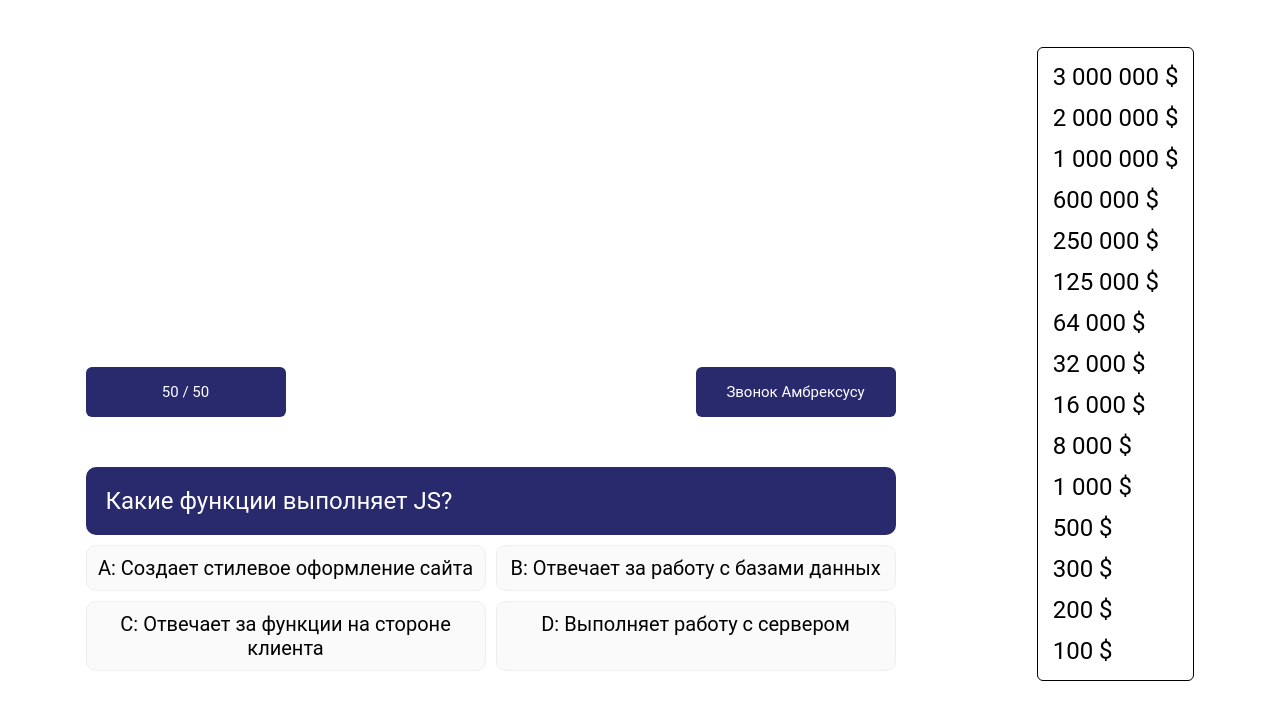
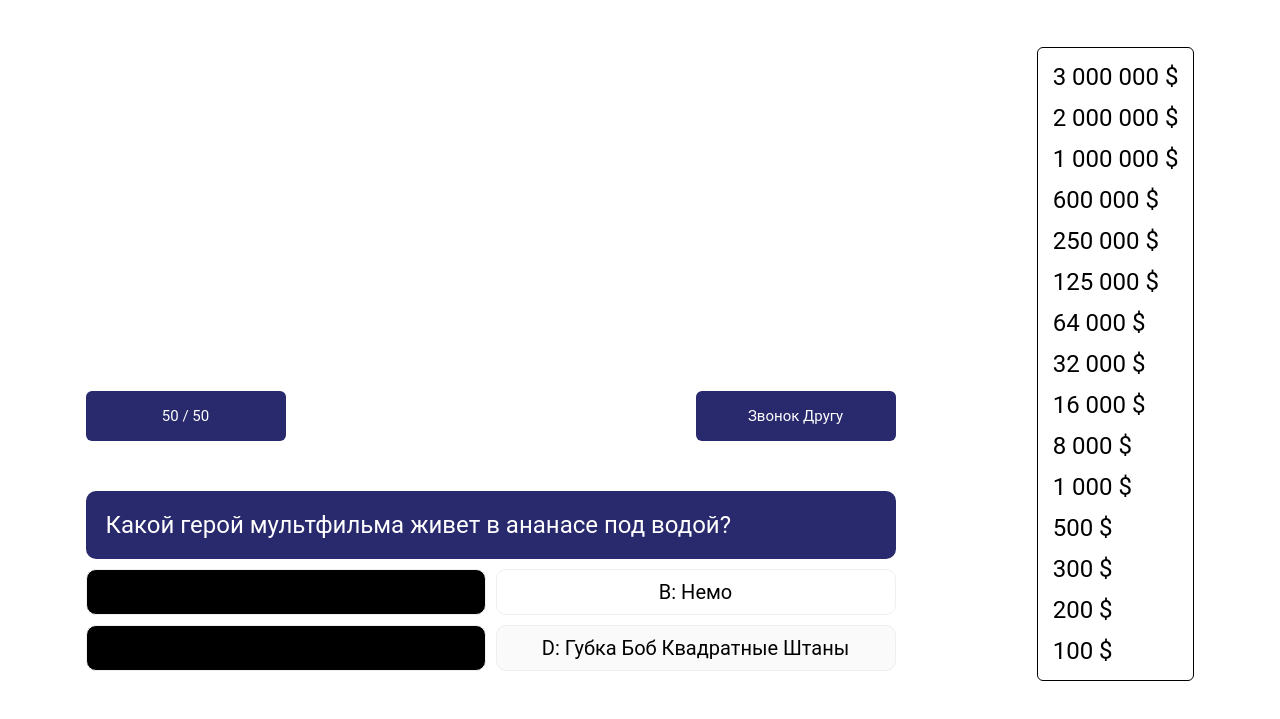
Before and after one commit to stratorr/FE-JS-Course, a plain HTML site: page Mini-Projects JS/Who want to be a millionare/src/index.html in a window 1280 px wide. Both pictures are taken after a click on the button "50 / 50". Shown: the part 81-800 px from the top of the page. Drawn offline with Linux system fonts and the light colour scheme.

Commit message:
Add 50/50 Function

```diff
--- a/Mini-Projects JS/Who want to be a millionare/src/index.html
+++ b/Mini-Projects JS/Who want to be a millionare/src/index.html
@@ -21,7 +21,7 @@
         <div id="quizWrap">
           <div class="special__option">
             <button class="btn-default fifty-fifty">50 / 50</button>
-            <button class="btn-default call-friend">Звонок Амбрексусу</button>
+            <button class="btn-default call-friend">Звонок Другу</button>
           </div>
         </div>
       </div>
@@ -46,7 +46,7 @@
     </section>
     <div class="game__end hide">
       <div class="title">Game Over</div>
-      <div class="earnPoints title">0</div>
+      <div class="earnPoints title"></div>
       <div class="center">
         <button class="restart__btn btn">Restart Game</button>
       </div>
--- a/Mini-Projects JS/Who want to be a millionare/src/js/app.js
+++ b/Mini-Projects JS/Who want to be a millionare/src/js/app.js
@@ -110,9 +110,9 @@
 
   //GameOver
   function gameOver() {
-    if (quiz.now === 5) earnPoints.textContent = "1000 $";
-    if (quiz.now === 10) earnPoints.textContent = "125 000 $";
-    earnPoints.textContent = money;
+    if (quiz.now >= 4) earnPoints.textContent = "Вы выиграли: 1000 $";
+    if (quiz.now >= 9) earnPoints.textContent = "Вы выиграли: 125 000 $";
+    if (quiz.now < 4) earnPoints.textContent = "Вы выиграли: 0 $";
     setTimeout(() => {
       gameEnd.classList.remove("hide");
     }, 1000);
@@ -135,21 +135,61 @@
   }
 
   //SPECIAL FUNC
+  let dataWrongIndex = [];
 
   function fiftyOption() {
-    console.log("50/50");
+    for (const el of quiz.hAns.children) {
+      //Проверка на верный ответ
+
+      if (quiz.data[quiz.now].answer === 0) {
+        if (el.getAttribute("data-idx") === "0") {
+          el.setAttribute("data", "50-true");
+        }
+      } else if (quiz.data[quiz.now].answer === 1) {
+        if (el.getAttribute("data-idx") === "1") {
+          el.setAttribute("data", "50-true");
+        }
+      } else if (quiz.data[quiz.now].answer === 2) {
+        if (el.getAttribute("data-idx") === "2") {
+          el.setAttribute("data", "50-true");
+        }
+      } else if (quiz.data[quiz.now].answer === 3) {
+        if (el.getAttribute("data-idx") === "3") {
+          el.setAttribute("data", "50-true");
+        }
+      }
+
+      //Закрасить неверные ответы
+
+      if (!el.getAttribute("data", "50-true")) {
+        el.style.backgroundColor = "black";
+      }
+
+      if (el.style.backgroundColor === "black" && el.hasAttribute("data-idx")) {
+        dataWrongIndex.push(el.getAttribute("data-idx", ""));
+      }
+    }
+    let random =
+      dataWrongIndex[Math.floor(Math.random() * dataWrongIndex.length)];
+
+    for (const label of quiz.hAns.children) {
+      if (label.getAttribute("data-idx") === random) {
+        label.style.backgroundColor = "transparent";
+      }
+    }
+    fifty.setAttribute("disabled", "disabled");
   }
 
   function friendOption() {
     if (quiz.data[quiz.now].answer === 0) {
-      alert("A");
+      alert("Я думаю ответ A");
     } else if (quiz.data[quiz.now].answer === 1) {
-      alert("B");
+      alert("Я думаю ответ B");
     } else if (quiz.data[quiz.now].answer === 2) {
-      alert("C");
+      alert("Я думаю ответ C");
     } else {
-      alert("D");
+      alert("Я думаю ответ D");
     }
-    callFriend.classList.add("hide");
+    callFriend.setAttribute("disabled", "disabled");
   }
 })();
--- a/Mini-Projects JS/Who want to be a millionare/src/js/data.js
+++ b/Mini-Projects JS/Who want to be a millionare/src/js/data.js
@@ -1,19 +1,29 @@
 const quiz = {
   data: [
     {
-      question: "Какие функции выполняет JS?",
+      question: "Какой герой мультфильма живет в ананасе под водой?",
       option: [
-        "A: Создает стилевое оформление сайта",
-        "B: Отвечает за работу с базами данных",
-        "C: Отвечает за функции на стороне клиента",
-        "D: Выполняет работу с сервером",
+        "A: Камбала",
+        "B: Немо",
+        "C: Рик и Морти",
+        "D: Губка Боб Квадратные Штаны",
       ],
-      answer: 2, // arrays start with 0, so answer is 70 meters
+      answer: 3,
     },
     {
-      question: "2 + 2?",
-      option: ["A: 2", "B: 4", "C: 3", "D: 5"],
-      answer: 1, // arrays start with 0, so answer is 70 meters
+      question: "Что является национальным животным Шотландии?",
+      option: ["A: Лошадь", "B: Единорог", "C: Волк", "D: Корова"],
+      answer: 1,
+    },
+    {
+      question: " Какая страна производит больше всего кофе в мире?",
+      option: ["A: Колумбия", "B: Индонезия", "C: Бразилия", "D: Вьетнам"],
+      answer: 2,
+    },
+    {
+      question: " Какой национальный вид спорта Канады?",
+      option: ["A: Боулинг", "B: Баскетбол", "C: Лакросс", "D: Футбол"],
+      answer: 3,
     },
     {
       question: "Какие функции выполняет JS?",
@@ -23,7 +33,7 @@ const quiz = {
         "C: Отвечает за функции на стороне клиента",
         "D: Выполняет работу с сервером",
       ],
-      answer: 0, // arrays start with 0, so answer is 70 meters
+      answer: 2,
     },
     {
       question: "Какие функции выполняет JS?",
@@ -33,7 +43,7 @@ const quiz = {
         "C: Отвечает за функции на стороне клиента",
         "D: Выполняет работу с сервером",
       ],
-      answer: 3, // arrays start with 0, so answer is 70 meters
+      answer: 2,
     },
     {
       question: "Какие функции выполняет JS?",
@@ -43,7 +53,7 @@ const quiz = {
         "C: Отвечает за функции на стороне клиента",
         "D: Выполняет работу с сервером",
       ],
-      answer: 2, // arrays start with 0, so answer is 70 meters
+      answer: 2,
     },
     {
       question: "Какие функции выполняет JS?",
@@ -53,7 +63,7 @@ const quiz = {
         "C: Отвечает за функции на стороне клиента",
         "D: Выполняет работу с сервером",
       ],
-      answer: 2, // arrays start with 0, so answer is 70 meters
+      answer: 2,
     },
     {
       question: "Какие функции выполняет JS?",
@@ -63,7 +73,7 @@ const quiz = {
         "C: Отвечает за функции на стороне клиента",
         "D: Выполняет работу с сервером",
       ],
-      answer: 2, // arrays start with 0, so answer is 70 meters
+      answer: 2,
     },
     {
       question: "Какие функции выполняет JS?",
@@ -73,7 +83,7 @@ const quiz = {
         "C: Отвечает за функции на стороне клиента",
         "D: Выполняет работу с сервером",
       ],
-      answer: 2, // arrays start with 0, so answer is 70 meters
+      answer: 2,
     },
     {
       question: "Какие функции выполняет JS?",
@@ -83,7 +93,7 @@ const quiz = {
         "C: Отвечает за функции на стороне клиента",
         "D: Выполняет работу с сервером",
       ],
-      answer: 2, // arrays start with 0, so answer is 70 meters
+      answer: 2,
     },
     {
       question: "Какие функции выполняет JS?",
@@ -93,7 +103,7 @@ const quiz = {
         "C: Отвечает за функции на стороне клиента",
         "D: Выполняет работу с сервером",
       ],
-      answer: 2, // arrays start with 0, so answer is 70 meters
+      answer: 2,
     },
     {
       question: "Какие функции выполняет JS?",
@@ -103,7 +113,7 @@ const quiz = {
         "C: Отвечает за функции на стороне клиента",
         "D: Выполняет работу с сервером",
       ],
-      answer: 2, // arrays start with 0, so answer is 70 meters
+      answer: 2,
     },
     {
       question: "Какие функции выполняет JS?",
@@ -113,7 +123,7 @@ const quiz = {
         "C: Отвечает за функции на стороне клиента",
         "D: Выполняет работу с сервером",
       ],
-      answer: 2, // arrays start with 0, so answer is 70 meters
+      answer: 2,
     },
     {
       question: "Какие функции выполняет JS?",
@@ -123,27 +133,7 @@ const quiz = {
         "C: Отвечает за функции на стороне клиента",
         "D: Выполняет работу с сервером",
       ],
-      answer: 2, // arrays start with 0, so answer is 70 meters
-    },
-    {
-      question: "Какие функции выполняет JS?",
-      option: [
-        "A: Создает стилевое оформление сайта",
-        "B: Отвечает за работу с базами данных",
-        "C: Отвечает за функции на стороне клиента",
-        "D: Выполняет работу с сервером",
-      ],
-      answer: 2, // arrays start with 0, so answer is 70 meters
-    },
-    {
-      question: "Какие функции выполняет JS?",
-      option: [
-        "A: Создает стилевое оформление сайта",
-        "B: Отвечает за работу с базами данных",
-        "C: Отвечает за функции на стороне клиента",
-        "D: Выполняет работу с сервером",
-      ],
-      answer: 2, // arrays start with 0, so answer is 70 meters
+      answer: 2,
     },
   ],
 
```
